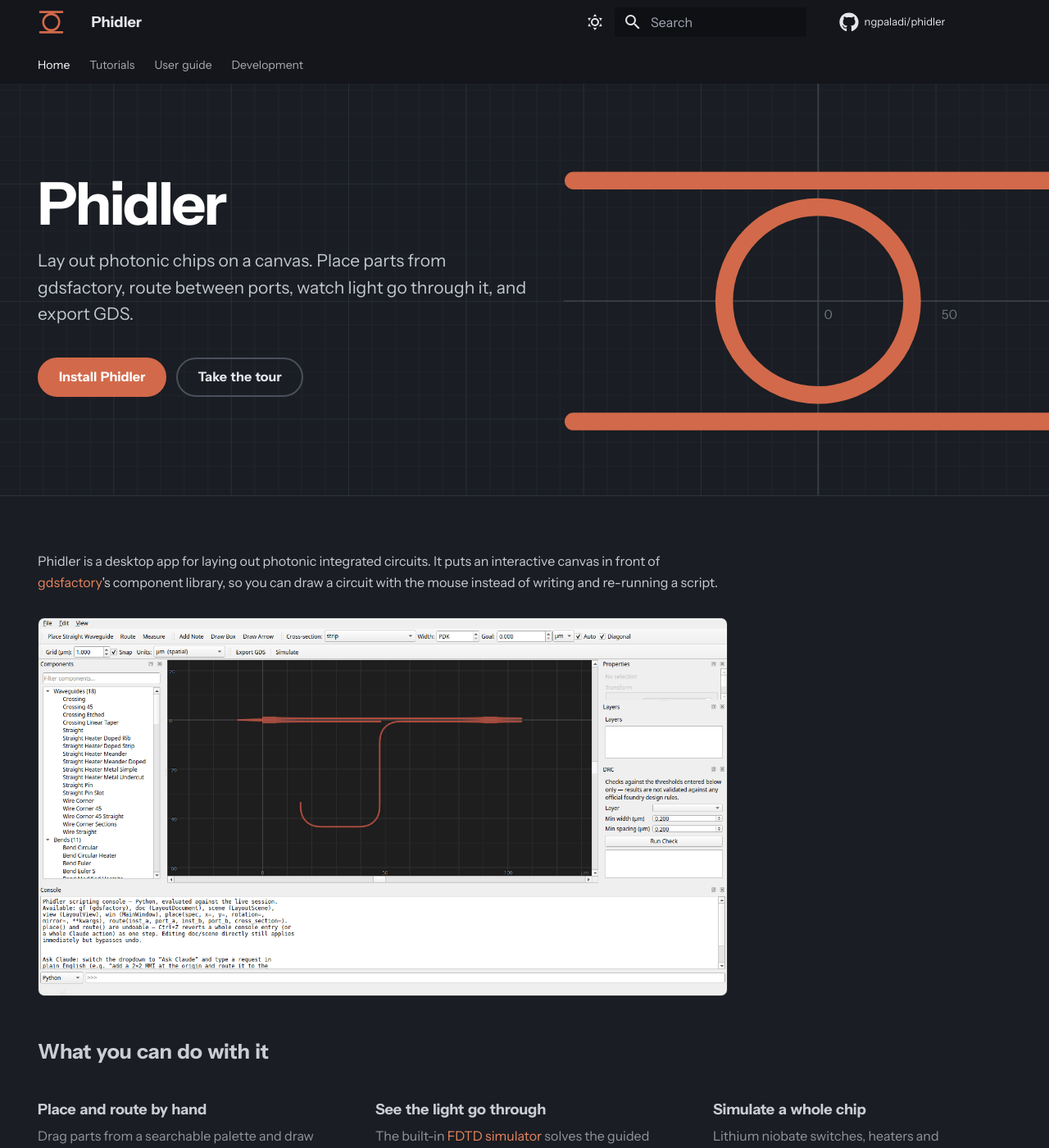
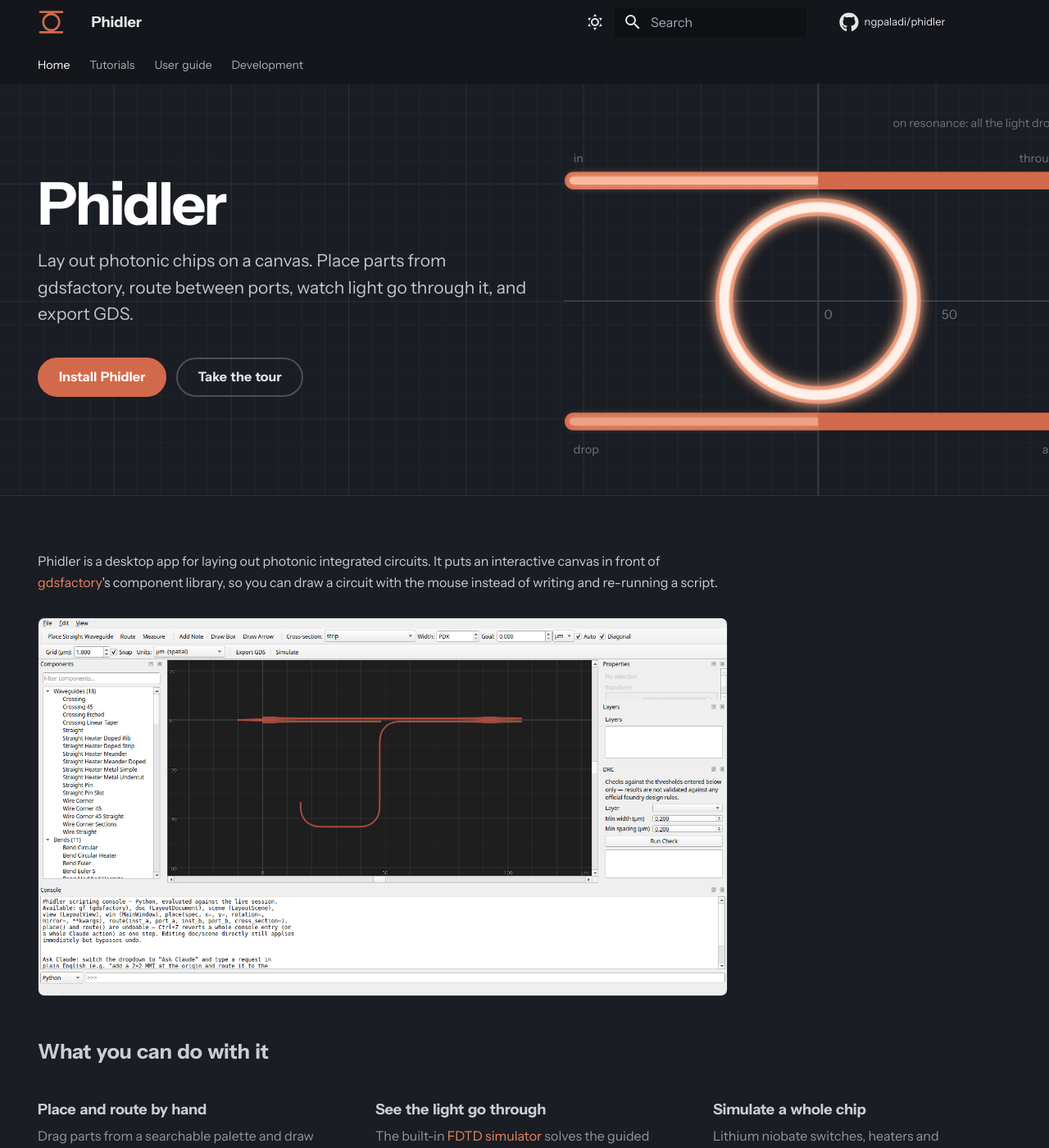
Before and after one commit to ngpaladi/phidler, an MkDocs documentation site: the page built from docs/index.md, in a window 1280 px wide and 1400 px high. Shown: the whole window at 82% size. Built offline with MkDocs 1.6.1 and Material for MkDocs 9.7.7, drawn with Linux system fonts in a browser that asks for light colours; comment, search, counter and statistics services are not loaded.

Commit message:
Docs hero: show the add-drop ring settling on resonance
Replace the pulse that jumped wholesale into the ring and back out with
the time-averaged intensity of continuous light switched on at the input:
fronts at one group velocity in bus and ring, a fraction kappa^2 = 0.3
coupled per pass, the ring building over round trips to 1/kappa^2 of the
input, the through port going dark and the drop port rising to the full
input. The keyframes come from the round-trip coupled-mode model. Ports
are labelled; reduced motion draws the steady state.

```diff
--- a/docs/assets/phidler.css
+++ b/docs/assets/phidler.css
@@ -96,28 +96,82 @@
 .phi-ticks { fill: #6c7380; font: 500 13px var(--md-text-font-family, sans-serif); }
 .phi-wg { fill: none; stroke: var(--phi-orange); stroke-width: 18; stroke-linecap: round; }
 
-.phi-pulse {
-  fill: none; stroke: var(--phi-glow); stroke-width: 10; stroke-linecap: round;
-  stroke-dasharray: 9 200; stroke-dashoffset: 9; opacity: 0;
-  filter: drop-shadow(0 0 6px var(--phi-glow));
+/* Light in the guides: time-averaged intensity, so uniform along a guide
+   and changing only as the device fills. Opacity and glow carry intensity
+   (input = 1); the base values are the steady state on resonance. */
+.phi-light {
+  fill: none; stroke: var(--phi-glow); stroke-width: 8; stroke-linecap: round;
+  filter: drop-shadow(0 0 5px var(--phi-glow));
 }
-/* Ring paths are 1.5 turns long, so its pulse is shorter per unit length. */
-.phi-pulse--ring { stroke-dasharray: 6 200; stroke-dashoffset: 6; }
+.phi-light--in   { opacity: .85; }
+.phi-light--thru { opacity: 0; }
+.phi-light--drop { opacity: .85; }
+.phi-light--ring {                                  /* ~3.3x the input */
+  stroke: #fff1e8; stroke-width: 11; opacity: 1;
+  filter: drop-shadow(0 0 7px var(--phi-glow)) drop-shadow(0 0 10.8px #f0a07f);
+}
+.phi-front { fill: none; stroke: #fff; stroke-width: 44; }
+.phi-ports text { font-size: 12px; }
+.phi-caption { font-size: 12px; }
 
 @media (prefers-reduced-motion: no-preference) {
-  .phi-pulse--in   { animation: phi-travel 1.4s cubic-bezier(.4, 0, .6, 1) .5s 1 both; }
-  .phi-pulse--ring { animation: phi-travel 2.2s linear 1.85s 1 both; }
-  .phi-pulse--drop { animation: phi-travel 1.4s cubic-bezier(.4, 0, .6, 1) 4s 1 both; }
-  .phi-ring { animation: phi-resonate 2.6s ease-out 1.85s 1 both; }
+  /* Fronts at 500 units/s: a 250-unit bus in 0.5 s, the 603-unit ring in
+     1.2 s. Light is switched on at 0.3 s. */
+  .phi-front--in   { stroke-dasharray: 262 262; animation: phi-reveal-in .5s linear .3s both; }
+  .phi-front--thru { stroke-dasharray: 262 262; animation: phi-reveal-in .5s linear .8s both; }
+  .phi-front--drop { stroke-dasharray: 262 262; animation: phi-reveal-in .5s linear 1.4s both; }
+  .phi-front--ring { stroke-dasharray: 604 604; animation: phi-reveal-ring 1.2s linear .8s both; }
+
+  /* Each round trip changes the levels; the ring's first light is back at
+     the top coupler at 2.0 s and first reaches the drop coupler at 1.4 s. */
+  .phi-light--thru { animation: phi-thru 10.8s linear .8s both; }
+  .phi-light--ring { animation: phi-ring 10.8s linear .8s both; }
+  .phi-light--drop { animation: phi-drop 10.8s linear 1.4s both; }
 }
-@keyframes phi-travel {
-  0%   { stroke-dashoffset: 9; opacity: 1; }
-  92%  { opacity: 1; }
-  100% { stroke-dashoffset: -100; opacity: 0; }
+@keyframes phi-reveal-in   { from { stroke-dashoffset: 262; } to { stroke-dashoffset: 0; } }
+@keyframes phi-reveal-ring { from { stroke-dashoffset: 604; } to { stroke-dashoffset: 0; } }
+
+/* Intensity at each round trip (1.2 s = 11.11% of these 10.8 s), from the
+   coupled-mode round-trip model: kappa^2 = 0.3, lossless, on resonance.
+   Ring: 0.3 of the input on the first pass, building to 1/kappa^2 = 3.3
+   (shown past 1 by a wider, brighter glow). Through: 0.7, falling to 0.
+   Drop: kappa^2 x ring, 0.09 rising to 1. Generated; see the comment in
+   overrides/home.html. */
+@keyframes phi-thru {
+  0% { opacity: 0.595; }
+  11.11% { opacity: 0.292; }
+  22.22% { opacity: 0.143; }
+  33.33% { opacity: 0.070; }
+  44.44% { opacity: 0.034; }
+  55.56% { opacity: 0.017; }
+  66.67% { opacity: 0.008; }
+  77.78% { opacity: 0.004; }
+  88.89% { opacity: 0.002; }
+  100% { opacity: 0.001; }
 }
-@keyframes phi-resonate {
-  0%, 100% { stroke: var(--phi-orange); }
-  45%      { stroke: #f09a76; }
+@keyframes phi-ring {
+  0% { opacity: 0.255; stroke-width: 8.00px; filter: drop-shadow(0 0 4.0px var(--phi-glow)) drop-shadow(0 0 0.0px #f0a07f); }
+  11.11% { opacity: 0.737; stroke-width: 8.00px; filter: drop-shadow(0 0 4.0px var(--phi-glow)) drop-shadow(0 0 0.0px #f0a07f); }
+  22.22% { opacity: 1.000; stroke-width: 8.56px; filter: drop-shadow(0 0 4.6px var(--phi-glow)) drop-shadow(0 0 2.0px #f0a07f); }
+  33.33% { opacity: 1.000; stroke-width: 9.19px; filter: drop-shadow(0 0 5.2px var(--phi-glow)) drop-shadow(0 0 4.3px #f0a07f); }
+  44.44% { opacity: 1.000; stroke-width: 9.68px; filter: drop-shadow(0 0 5.7px var(--phi-glow)) drop-shadow(0 0 6.1px #f0a07f); }
+  55.56% { opacity: 1.000; stroke-width: 10.05px; filter: drop-shadow(0 0 6.1px var(--phi-glow)) drop-shadow(0 0 7.4px #f0a07f); }
+  66.67% { opacity: 1.000; stroke-width: 10.32px; filter: drop-shadow(0 0 6.3px var(--phi-glow)) drop-shadow(0 0 8.3px #f0a07f); }
+  77.78% { opacity: 1.000; stroke-width: 10.52px; filter: drop-shadow(0 0 6.5px var(--phi-glow)) drop-shadow(0 0 9.1px #f0a07f); }
+  88.89% { opacity: 1.000; stroke-width: 10.66px; filter: drop-shadow(0 0 6.7px var(--phi-glow)) drop-shadow(0 0 9.6px #f0a07f); }
+  100% { opacity: 1.000; stroke-width: 10.76px; filter: drop-shadow(0 0 6.8px var(--phi-glow)) drop-shadow(0 0 10.0px #f0a07f); }
+}
+@keyframes phi-drop {
+  0% { opacity: 0.076; }
+  11.11% { opacity: 0.221; }
+  22.22% { opacity: 0.367; }
+  33.33% { opacity: 0.491; }
+  44.44% { opacity: 0.588; }
+  55.56% { opacity: 0.662; }
+  66.67% { opacity: 0.716; }
+  77.78% { opacity: 0.755; }
+  88.89% { opacity: 0.783; }
+  100% { opacity: 0.803; }
 }
 
 .phi-hero__inner { padding: 5.5rem .8rem 6rem; }
--- a/overrides/home.html
+++ b/overrides/home.html
@@ -1,9 +1,23 @@
 {% extends "main.html" %}
 
 {#- The home page: a hero drawn like the app's canvas, with the logo's
-    add-drop ring on a micrometre grid. A pulse comes in on the top bus,
-    couples into the ring and leaves on the bottom bus: on resonance, all of
-    it drops. The page's markdown follows below as usual. -#}
+    add-drop ring on a micrometre grid. Continuous light is switched on at
+    the input port and the hero shows the time-averaged intensity as it
+    settles on resonance:
+
+    - the light front runs along the guides at one group velocity (bus and
+      ring alike, 500 grid units/s), so a ring round trip takes 1.2 s;
+    - at the top coupler a fraction (kappa^2 = 0.3) crosses into the ring on
+      each pass; before the ring's light comes back round, the through port
+      carries the remaining 0.7;
+    - the ring's stored light builds over a few round trips to about
+      1/kappa^2 = 3.3x the input intensity; on resonance it interferes
+      destructively with the through light, so the through port goes dark;
+    - the drop port starts at kappa^4 = 0.09 and rises to the full input.
+      The add port stays dark.
+
+    With reduced motion, only the steady state is drawn. The page's markdown
+    follows below as usual. -#}
 
 {% block tabs %}
   {{ super() }}
@@ -27,12 +41,35 @@
       </g>
 
       <g class="phi-device" transform="translate(900 222)">
+        <defs>
+          {#- Each mask uncovers its guide as the light front reaches it. -#}
+          <mask id="phi-m-in" maskUnits="userSpaceOnUse" x="-400" y="-300" width="800" height="600">
+            <path class="phi-front phi-front--in" d="M-262 -123H0"/>
+          </mask>
+          <mask id="phi-m-thru" maskUnits="userSpaceOnUse" x="-400" y="-300" width="800" height="600">
+            <path class="phi-front phi-front--thru" d="M0 -123H262"/>
+          </mask>
+          <mask id="phi-m-ring" maskUnits="userSpaceOnUse" x="-400" y="-300" width="800" height="600">
+            <path class="phi-front phi-front--ring" d="M0 -96A96 96 0 1 1 0 96A96 96 0 1 1 0 -96"/>
+          </mask>
+          <mask id="phi-m-drop" maskUnits="userSpaceOnUse" x="-400" y="-300" width="800" height="600">
+            <path class="phi-front phi-front--drop" d="M0 123H-262"/>
+          </mask>
+        </defs>
         <path class="phi-wg" d="M-250 -123H250M-250 123H250"/>
-        <circle class="phi-wg phi-ring" r="96"/>
-        <path class="phi-pulse phi-pulse--in" pathLength="100" d="M-250 -123H0"/>
-        <path class="phi-pulse phi-pulse--ring" pathLength="100" d="M0 -96A96 96 0 1 1 0 96A96 96 0 1 1 0 -96A96 96 0 0 1 0 96"/>
-        <path class="phi-pulse phi-pulse--drop" pathLength="100" d="M0 123H-250"/>
+        <circle class="phi-wg" r="96"/>
+        <path class="phi-light phi-light--in" mask="url(#phi-m-in)" d="M-250 -123H0"/>
+        <path class="phi-light phi-light--thru" mask="url(#phi-m-thru)" d="M0 -123H250"/>
+        <circle class="phi-light phi-light--ring" mask="url(#phi-m-ring)" r="96"/>
+        <path class="phi-light phi-light--drop" mask="url(#phi-m-drop)" d="M0 123H-250"/>
+        <g class="phi-ticks phi-ports">
+          <text x="-250" y="-142">in</text>
+          <text x="250" y="-142" text-anchor="end">through</text>
+          <text x="-250" y="156">drop</text>
+          <text x="250" y="156" text-anchor="end">add</text>
+        </g>
       </g>
+      <text class="phi-ticks phi-caption" x="1150" y="44" text-anchor="end">on resonance: all the light drops</text>
     </svg>
 
     <div class="phi-hero__inner md-grid">
```
